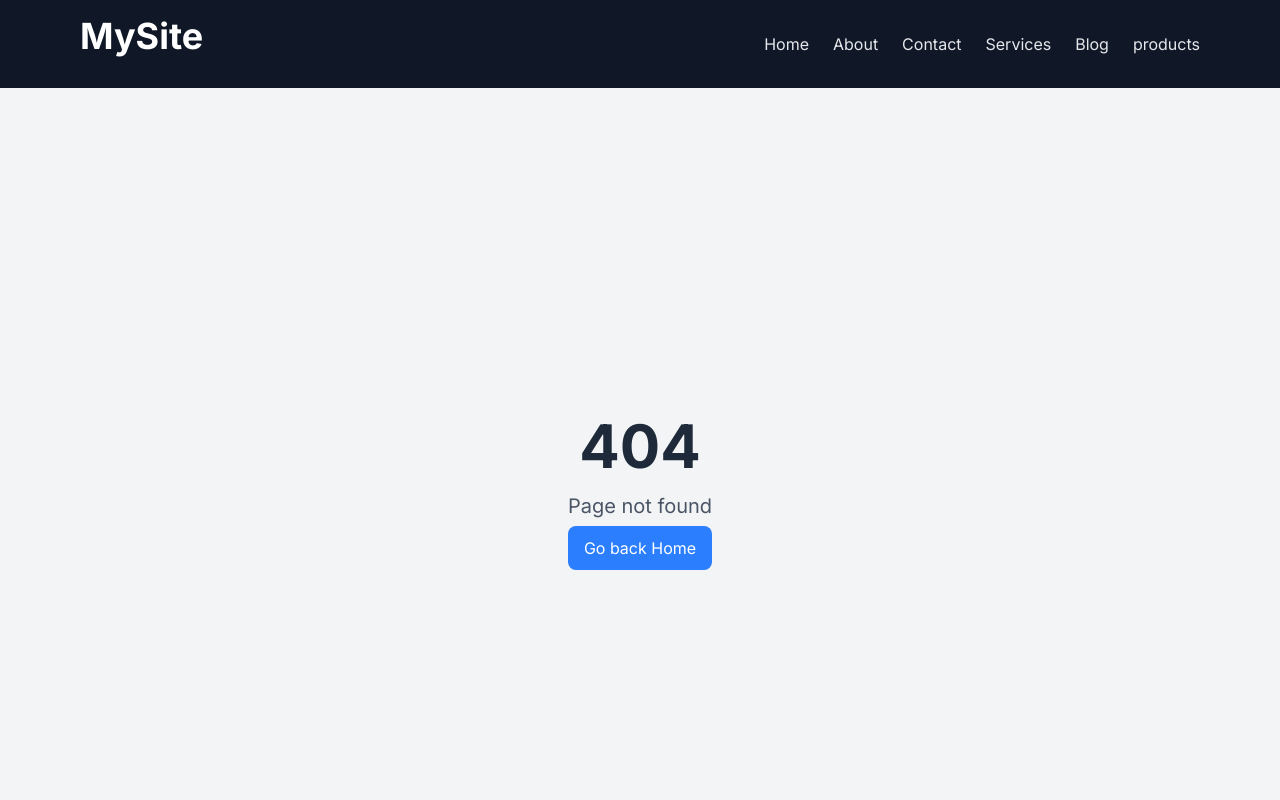
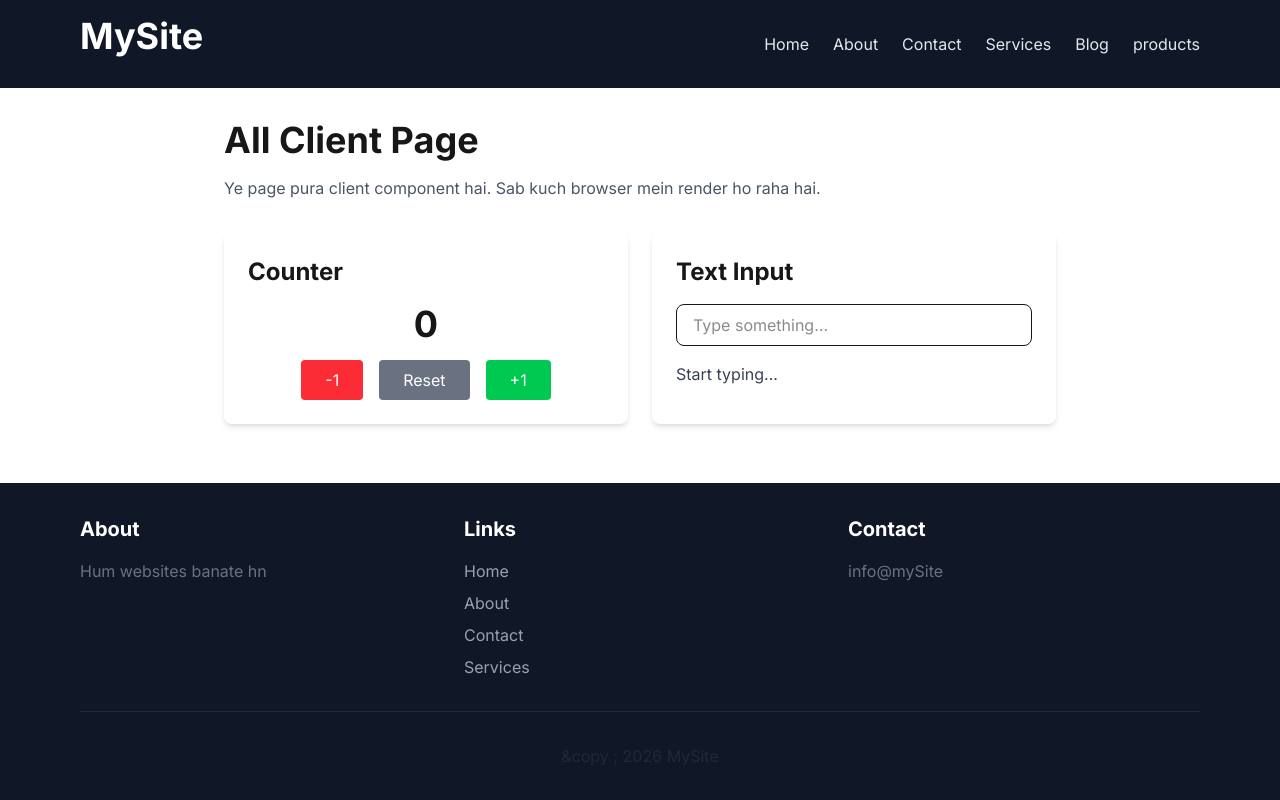
Before and after one commit to MahrooshNaeemAnwar/learning-Nextjs, a Next.js app in the folder my-first-next-app/: page /all-client in a window 1280 px wide. Before the commit this address had no page. Shown: the top 800 px of the page. Built offline with nearby package versions, Linux system fonts and the light colour scheme.

Commit message:
Day06 Problem 9: Performance Comparison Pages

```diff
--- /dev/null
+++ b/my-first-next-app/app/all-client/page.tsx
@@ -0,0 +1,58 @@
+"use client";
+
+import { useState } from "react";
+
+export default function AllClientPage() {
+  const [count, setCount] = useState(0);
+  const [text, setText] = useState("");
+
+  return (
+    <div className="max-w-4xl mx-auto p-8">
+      <h1 className="text-4xl font-bold mb-4">All Client Page</h1>
+      <p className="text-gray-600 mb-8">
+        Ye page pura client component hai. Sab kuch browser mein render ho raha hai.
+      </p>
+
+      <div className="grid grid-cols-1 md:grid-cols-2 gap-6">
+        <div className="bg-white p-6 rounded-lg shadow-md">
+          <h2 className="text-2xl font-bold mb-4">Counter</h2>
+          <p className="text-4xl font-bold text-center mb-4">{count}</p>
+          <div className="flex justify-center gap-4">
+            <button
+              onClick={() => setCount(count - 1)}
+              className="bg-red-500 hover:bg-red-600 text-white px-6 py-2 rounded"
+            >
+              -1
+            </button>
+            <button
+              onClick={() => setCount(0)}
+              className="bg-gray-500 hover:bg-gray-600 text-white px-6 py-2 rounded"
+            >
+              Reset
+            </button>
+            <button
+              onClick={() => setCount(count + 1)}
+              className="bg-green-500 hover:bg-green-600 text-white px-6 py-2 rounded"
+            >
+              +1
+            </button>
+          </div>
+        </div>
+
+        <div className="bg-white p-6 rounded-lg shadow-md">
+          <h2 className="text-2xl font-bold mb-4">Text Input</h2>
+          <input
+            type="text"
+            value={text}
+            onChange={(e) => setText(e.target.value)}
+            placeholder="Type something..."
+            className="w-full px-4 py-2 border rounded-lg mb-4"
+          />
+          <p className="text-gray-700">
+            {text ? `You typed: ${text}` : "Start typing..."}
+          </p>
+        </div>
+      </div>
+    </div>
+  );
+}
--- /dev/null
+++ b/my-first-next-app/app/all-server/page.tsx
@@ -0,0 +1,26 @@
+export default function AllServerPage() {
+  const posts = [
+    { id: 1, title: "Next.js Basics", excerpt: "Learn Next.js from scratch" },
+    { id: 2, title: "React Hooks", excerpt: "Understanding useState and useEffect" },
+    { id: 3, title: "Tailwind CSS", excerpt: "Utility-first CSS framework" },
+  ];
+
+  return (
+    <div className="max-w-4xl mx-auto p-8">
+      <h1 className="text-4xl font-bold mb-4">All Server Page</h1>
+      <p className="text-gray-600 mb-8">
+        Ye page sirf server components se bana hai. Koi client-side JS nahi hai.
+      </p>
+
+      <h2 className="text-2xl font-bold mb-4">Blog Posts</h2>
+      <div className="space-y-4">
+        {posts.map((post) => (
+          <div key={post.id} className="bg-white p-6 rounded-lg shadow-md">
+            <h3 className="text-xl font-bold">{post.title}</h3>
+            <p className="text-gray-600 mt-2">{post.excerpt}</p>
+          </div>
+        ))}
+      </div>
+    </div>
+  );
+}
```
